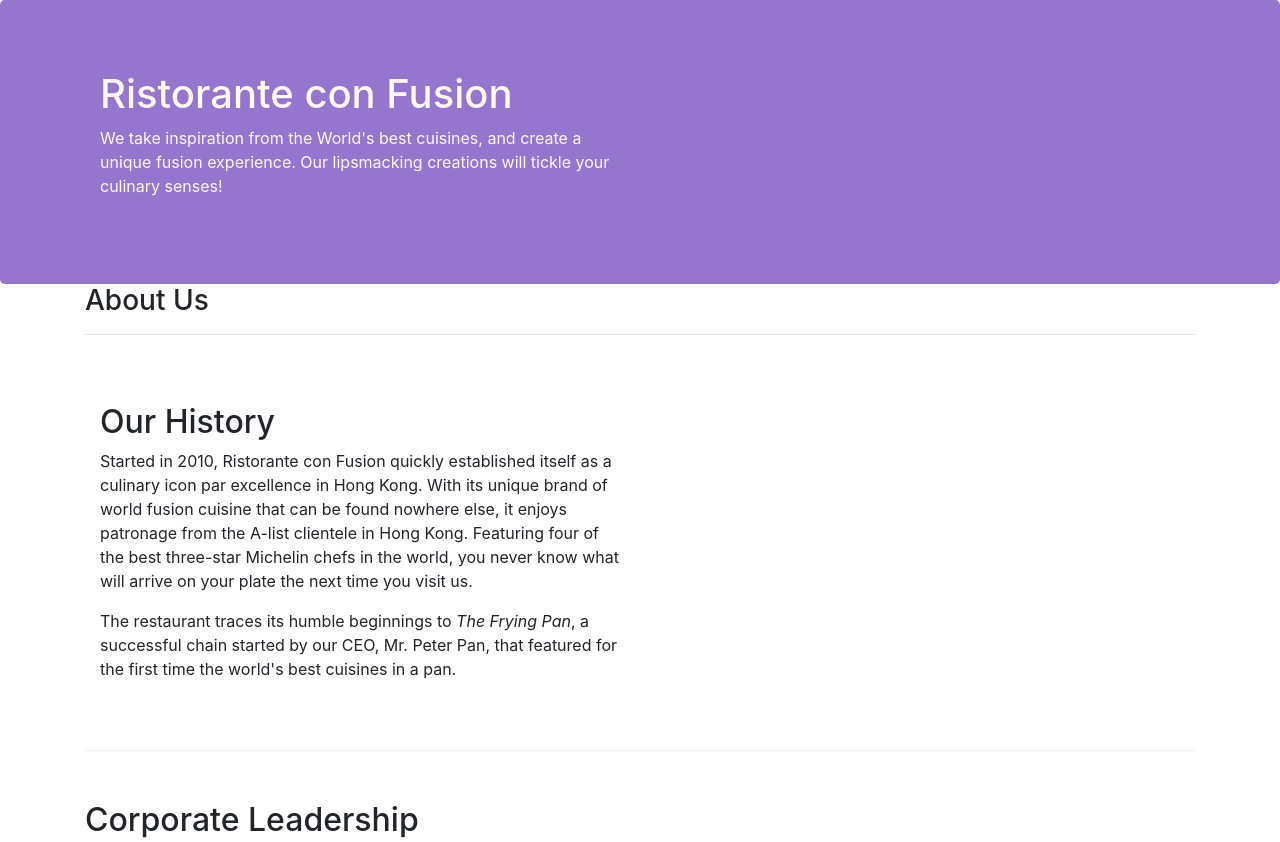
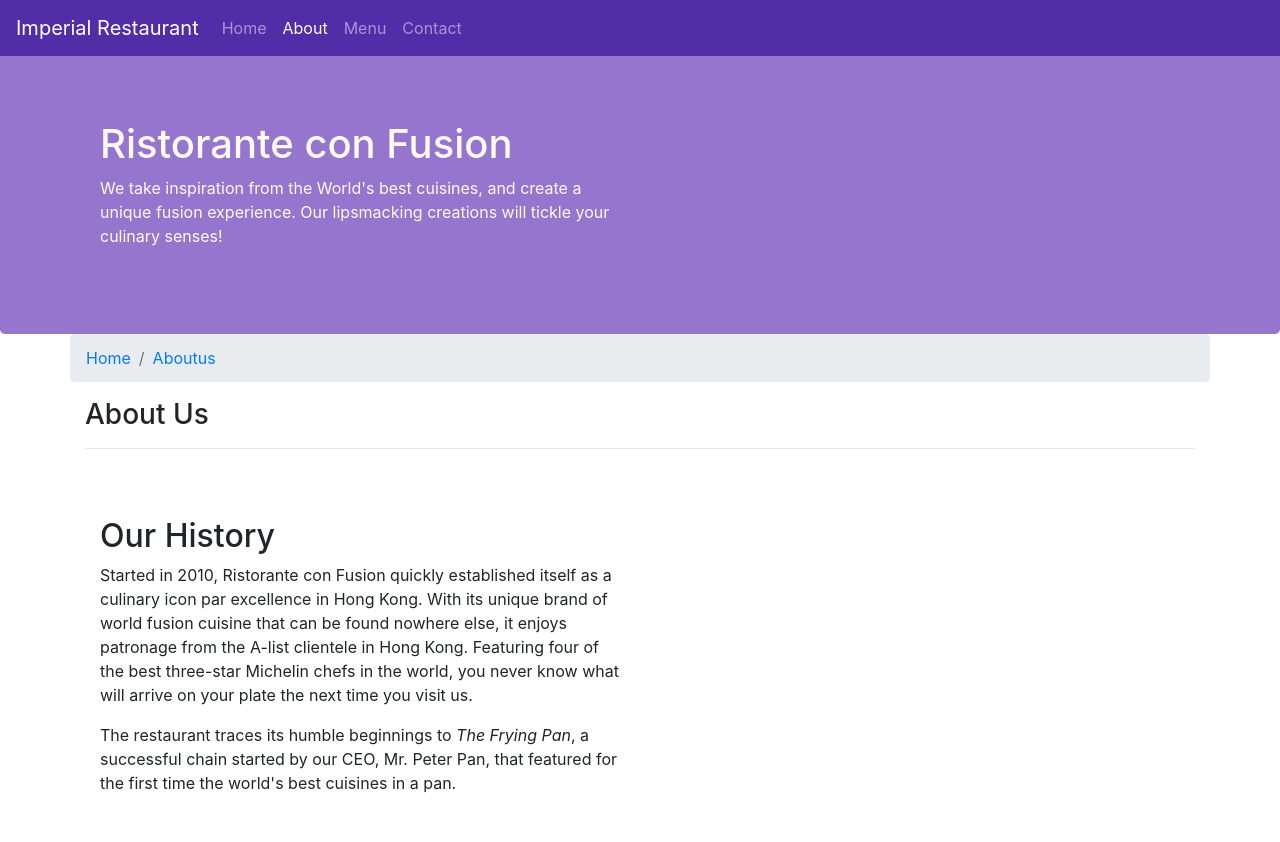
Before and after one commit to fsuleman2/restaurant_site, a website: page aboutus.html in a window 1280 px wide. Shown: the top 842 px of the page. Drawn offline with nearby package versions, Linux system fonts and the light colour scheme.

Commit message:
Added Navigation bar and Breadcrumb

```diff
--- a/aboutus.html
+++ b/aboutus.html
@@ -14,7 +14,27 @@
 </head>
 
 <body>
+    <!------------------------------------------------------Navbar Start-------------------------------------------------------------->
+    <nav class="navbar navbar-dark navbar-expand-sm fixed-top">
+        <a class="navbar-brand mr-auto" href="index.html">Imperial Restaurant</a>
+        <div class="container">
 
+            <button class="navbar-toggler" type="button" data-toggle="collapse" data-target="#navbar">
+                <span class="navbar-toggler-icon"></span>
+            </button>
+            <div class="collapse navbar-collapse" id="navbar">
+
+                <ul class="navbar-nav mr-auto">
+                    <li class="nav-item "><a class="nav-link" href="index.html">Home</a></li>
+                    <li class="nav-item active"><a class="nav-link" href="#">About</a></li>
+                    <li class="nav-item "><a class="nav-link" href="#">Menu</a></li>
+                    <li class="nav-item "><a class="nav-link" href="#">Contact</a></li>
+                </ul>
+            </div>
+
+        </div>
+    </nav>
+    <!------------------------------------------------------Navbar end---------------------------------------------------------------->
     <header class="jumbotron">
         <div class="container">
             <div class="row row-header align-content-center">
@@ -29,9 +49,17 @@
     </header>
 
     <div class="container">
-        <div>
-            <div>
+        <div class="row">
+             <!---------------------------------------------Breadcrumb Start---------------------------->
+             <ol class="col-12 breadcrumb">
+                 <li class="breadcrumb-item"><a href="index.html">Home</a></li>
+                 <li class="breadcrumb-item" active><a href="#">Aboutus</a></li>
+
+            </ol>
+       <!---------------------------------------------Breadcrumb End------------------------------>
+            <div class="col-12">
                <h3>About Us</h3>
+
                <hr>
             </div>
         </div>
@@ -77,8 +105,8 @@
                 <div class="col-4 offset-1 col-sm-2">
                     <h5>Links</h5>
                     <ul class="list-unstyled">
-                        <li><a href="#">Home</a></li>
-                        <li><a href="#">About</a></li>
+                        <li><a href="index.html">Home</a></li>
+                        <li><a href="aboutus.html">About</a></li>
                         <li><a href="#">Menu</a></li>
                         <li><a href="#">Contact</a></li>
                     </ul>
--- a/css/style.css
+++ b/css/style.css
@@ -25,3 +25,11 @@
     margin :0px;
     color: #0F0F0F;
 }
+.navbar-dark
+{
+    background-color: #512DA8;
+}
+body{
+    padding: 50px 0px 0px 0px;
+    z-index: 0;
+}
```
Also changed, not shown: index.html (+20 -1 lines).
